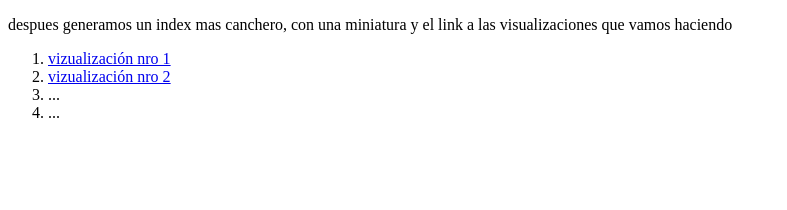
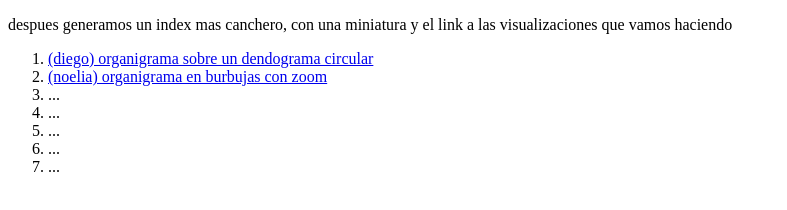
Before and after one commit to ModernizacionMuniCBA/visualizaciones, a plain HTML site: page index.html in a window 1280 px wide. Shown: the whole page, without its empty margins (0-787 px from the left). Drawn offline with Linux system fonts and the light colour scheme.

Commit message:
Update index.html

```diff
--- a/index.html
+++ b/index.html
@@ -9,8 +9,11 @@
   <p>despues generamos un index mas canchero, con una miniatura y el link a las visualizaciones que vamos haciendo</p>
 
 <ol>
-  <li><a href="1/index.html">vizualización nro 1</a></li>
-  <li><a href="2/index.html">vizualización nro 2</a></li>
+  <li><a href="1/index.html">(diego) organigrama sobre un dendograma circular</a></li>
+  <li><a href="2/index.html">(noelia) organigrama en burbujas con zoom</a></li>
+  <li>...</li>
+  <li>...</li>
+  <li>...</li>
   <li>...</li>
   <li>...</li>
 </ol>
```
